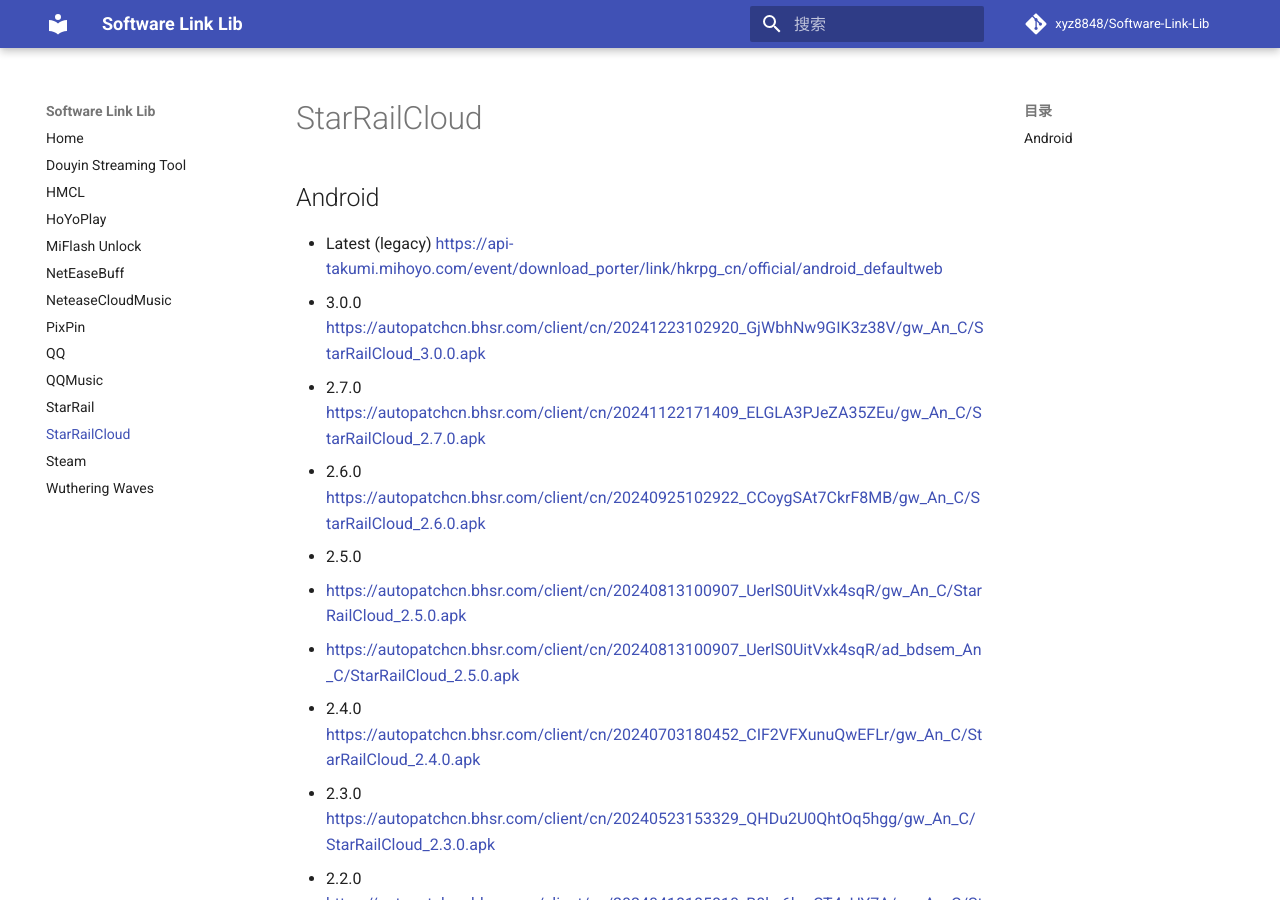
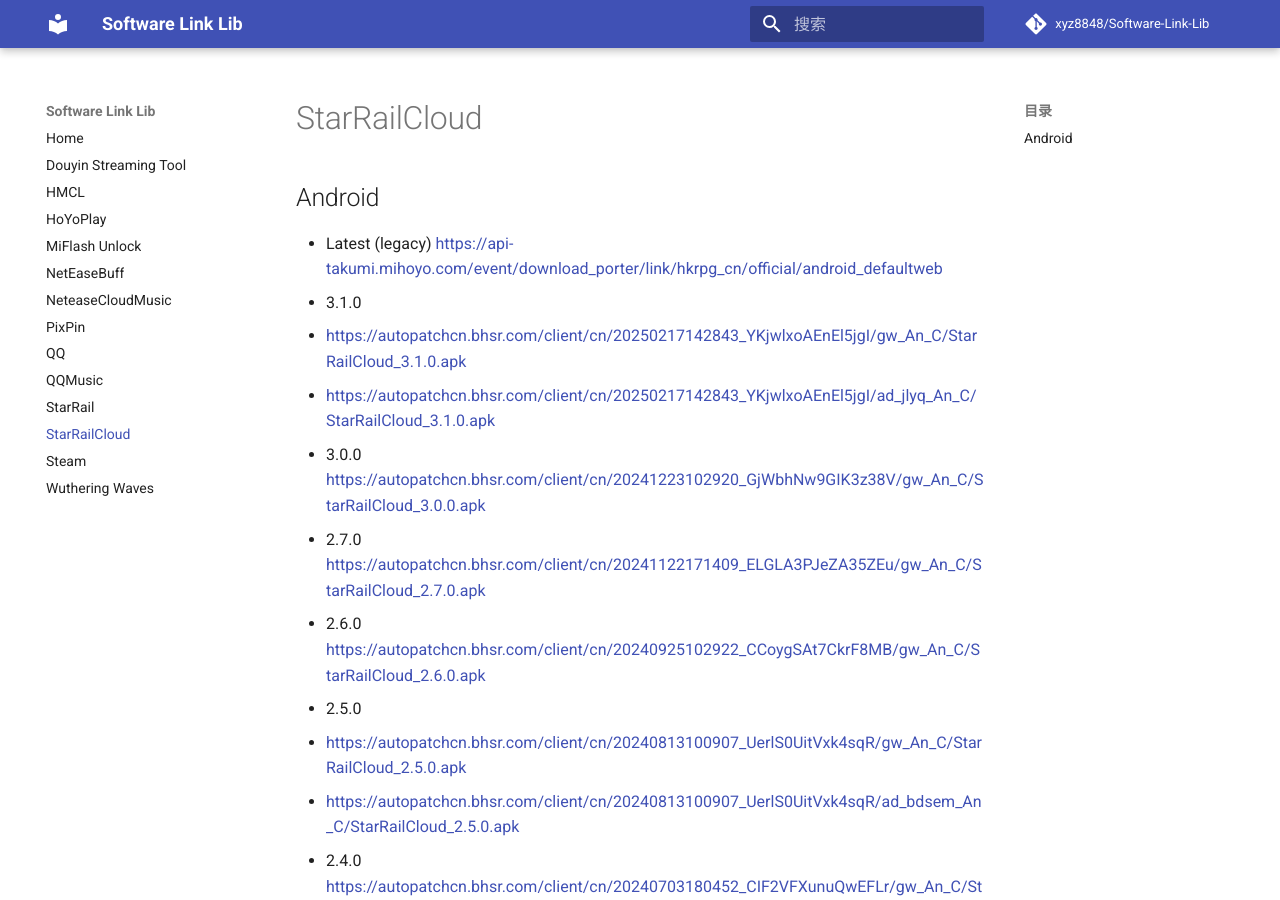
Before and after one commit to xyz8848/Software-Link-Lib, an MkDocs documentation site: the page built from docs/StarRailCloud.md, in a window 1280 px wide and 900 px high. Built offline with MkDocs 1.6.1 and Material for MkDocs 9.7.7, drawn with Linux system fonts in a browser that asks for light colours; comment, search, counter and statistics services are not loaded.

Commit message:
Update StarRailCloud.md

```diff
--- a/docs/StarRailCloud.md
+++ b/docs/StarRailCloud.md
@@ -2,6 +2,9 @@
 
 ## Android
 - Latest (legacy) [https://api-takumi.mihoyo.com/event/download_porter/link/hkrpg_cn/official/android_defaultweb](https://api-takumi.mihoyo.com/event/download_porter/link/hkrpg_cn/official/android_defaultweb)
+- 3.1.0
+  - [https://autopatchcn.bhsr.com/client/cn/20250217142843_YKjwlxoAEnEl5jgI/gw_An_C/StarRailCloud_3.1.0.apk](https://autopatchcn.bhsr.com/client/cn/20250217142843_YKjwlxoAEnEl5jgI/gw_An_C/StarRailCloud_3.1.0.apk)
+  - [https://autopatchcn.bhsr.com/client/cn/20250217142843_YKjwlxoAEnEl5jgI/ad_jlyq_An_C/StarRailCloud_3.1.0.apk](https://autopatchcn.bhsr.com/client/cn/20250217142843_YKjwlxoAEnEl5jgI/ad_jlyq_An_C/StarRailCloud_3.1.0.apk)
 - 3.0.0 [https://autopatchcn.bhsr.com/client/cn/20241223102920_GjWbhNw9GIK3z38V/gw_An_C/StarRailCloud_3.0.0.apk](https://autopatchcn.bhsr.com/client/cn/20241223102920_GjWbhNw9GIK3z38V/gw_An_C/StarRailCloud_3.0.0.apk)
 - 2.7.0 [https://autopatchcn.bhsr.com/client/cn/20241122171409_ELGLA3PJeZA35ZEu/gw_An_C/StarRailCloud_2.7.0.apk](https://autopatchcn.bhsr.com/client/cn/20241122171409_ELGLA3PJeZA35ZEu/gw_An_C/StarRailCloud_2.7.0.apk)
 - 2.6.0 [https://autopatchcn.bhsr.com/client/cn/20240925102922_CCoygSAt7CkrF8MB/gw_An_C/StarRailCloud_2.6.0.apk](https://autopatchcn.bhsr.com/client/cn/20240925102922_CCoygSAt7CkrF8MB/gw_An_C/StarRailCloud_2.6.0.apk)
```
